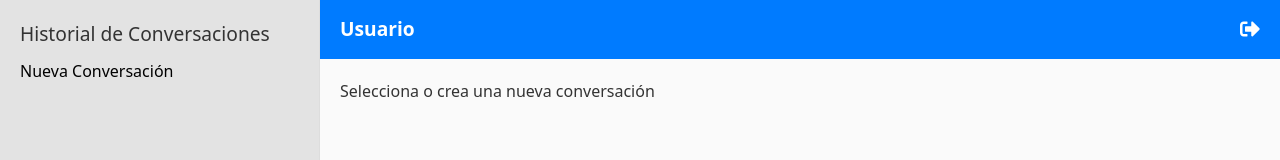
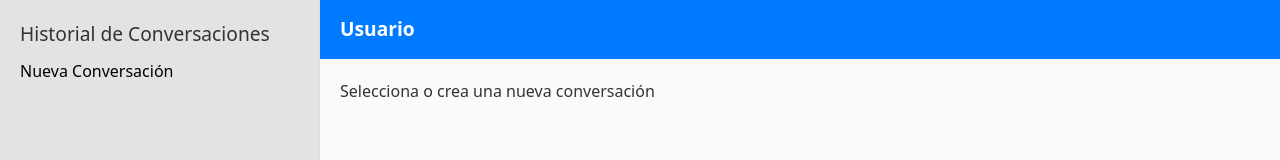
Before and after one commit to Pichi08/integrative-task-2-nextjs-apo, a Next.js app: page / in a window 1280 px wide. Shown: the top 160 px of the page. Built offline with nearby package versions, Linux system fonts and the light colour scheme.

Commit message:
Small touches

```diff
--- a/src/app/login/page.tsx
+++ b/src/app/login/page.tsx
@@ -17,7 +17,7 @@ export default function LoginPage() {
             loginFunction(login, password)
                 .then((res) => {
                     console.log(res);
-                    router.push("/home");
+                    router.push("/");
                 })
                 .catch((err) => {
                     alert("Invalid login or password");
--- a/src/components/Headers.tsx
+++ b/src/components/Headers.tsx
@@ -1,5 +1,8 @@
 import React from 'react';
+import { useLogout } from "@/hooks/auth/useLogout";
 import { FaSignOutAlt } from 'react-icons/fa';
+import { useRouter } from "next/navigation";
+import { useCurrentUser } from "@/hooks/auth/useCurrentUser";
 
 const Header: React.FC = () => {
   const handleLogOut = () => {
@@ -7,12 +10,26 @@ const Header: React.FC = () => {
     // Lógica de logout aquí, como limpiar la sesión o redirigir al login
   };
 
+  const { logout } = useLogout();
+  const router = useRouter();
+  const { user: currentUser } = useCurrentUser();
+
+  const isLogged = currentUser != null;
+
   return (
     <div className="header">
       <h1>Usuario</h1>
-      <button className="logout-icon" onClick={handleLogOut} aria-label="Log Out">
+      {isLogged && (
+      <button
+        className="logout-icon"
+        onClick={() => {
+          logout();
+          router.push("/login");
+        }}
+        aria-label="Log Out">
         <FaSignOutAlt size={20} />
       </button>
+       )}
     </div>
   );
 };
```
